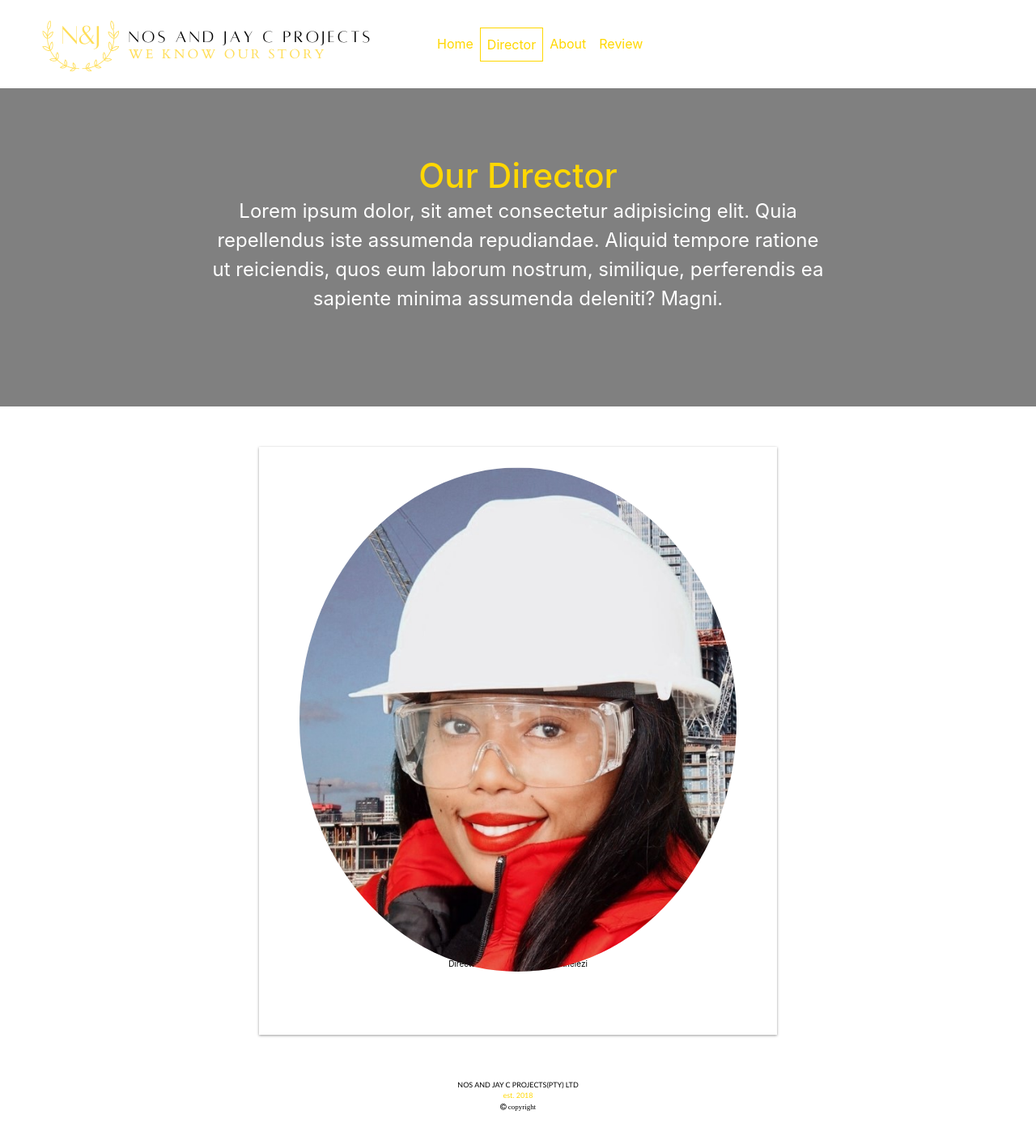
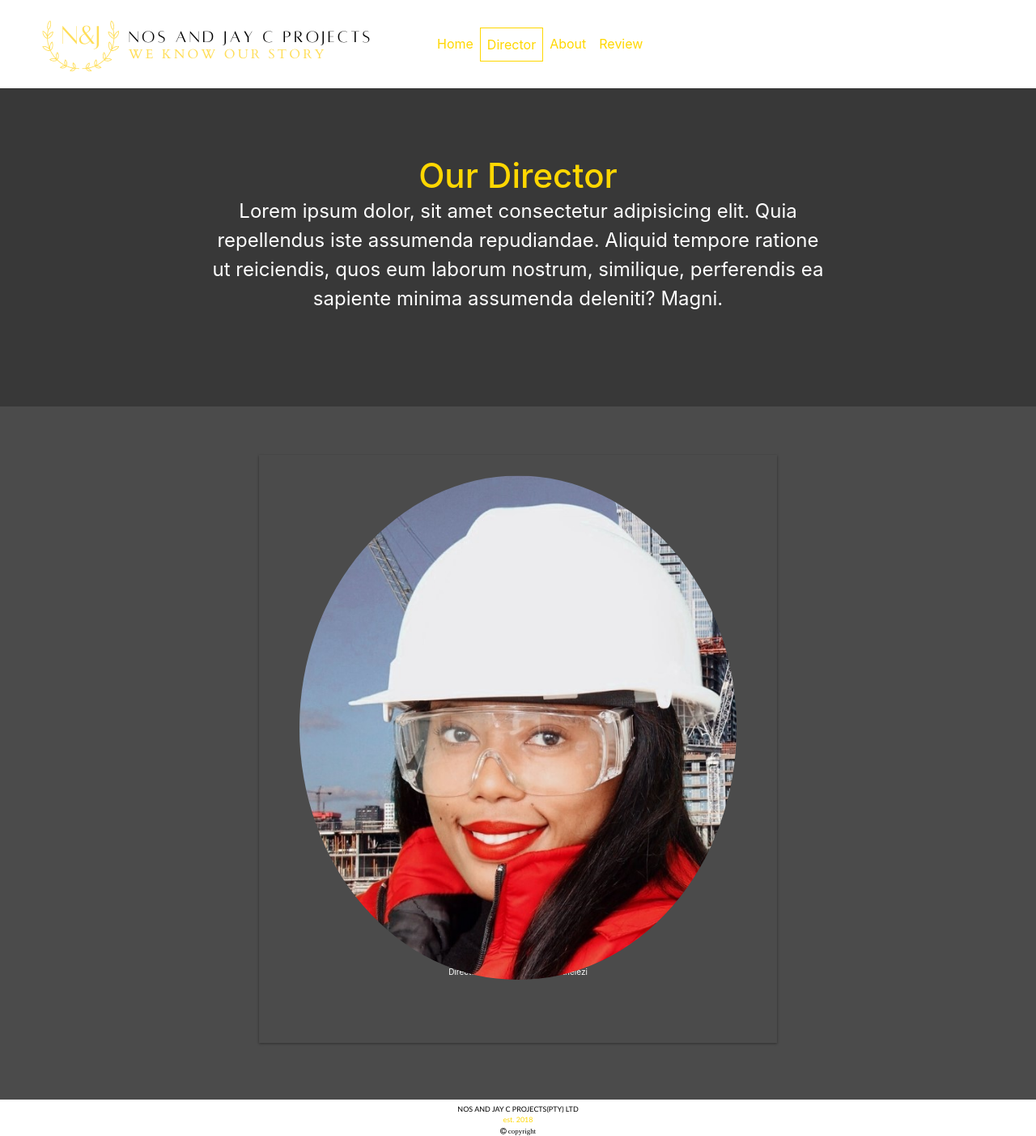
Before and after one commit to Piengo/Responsive-Business-Website, a PHP site: page /director.html in a window 1280 px wide. Shown: the whole page at 81% size. Before the commit the page ends 1372 px from the top, so only its background shows below. Run offline with PHP 8.4, Linux system fonts and the light colour scheme; some libraries are stand-ins or nearby versions.

Commit message:
base layout

```diff
--- a/about.html
+++ b/about.html
@@ -11,7 +11,7 @@
         <script src="https://cdnjs.cloudflare.com/ajax/libs/popper.js/1.12.9/umd/popper.min.js" integrity="sha384-ApNbgh9B+Y1QKtv3Rn7W3mgPxhU9K/ScQsAP7hUibX39j7fakFPskvXusvfa0b4Q" crossorigin="anonymous"></script>
         <script src="https://maxcdn.bootstrapcdn.com/bootstrap/4.0.0/js/bootstrap.min.js" integrity="sha384-JZR6Spejh4U02d8jOt6vLEHfe/JQGiRRSQQxSfFWpi1MquVdAyjUar5+76PVCmYl" crossorigin="anonymous"></script>
     </head>
-    <body>
+    <body class="body">
         <nav id="nav" class="navbar navbar-expand-md navbar-light">
             <a id="a-logo" class="navbar-brand" href="#">
                 <img id="logo" src="images/Feminine minimalist logo template with branch for home decoration (3).png" alt="logo" >
@@ -69,7 +69,7 @@
               <span class="est">est. 2018</span> <br>
               <i class="fa fa-copyright" aria-hidden="true"> copyright</i>
           </p>
-      </div>
+        </div>
 
     </body>
 </html>
--- a/director.html
+++ b/director.html
@@ -11,7 +11,7 @@
         <script src="https://cdnjs.cloudflare.com/ajax/libs/popper.js/1.12.9/umd/popper.min.js" integrity="sha384-ApNbgh9B+Y1QKtv3Rn7W3mgPxhU9K/ScQsAP7hUibX39j7fakFPskvXusvfa0b4Q" crossorigin="anonymous"></script>
         <script src="https://maxcdn.bootstrapcdn.com/bootstrap/4.0.0/js/bootstrap.min.js" integrity="sha384-JZR6Spejh4U02d8jOt6vLEHfe/JQGiRRSQQxSfFWpi1MquVdAyjUar5+76PVCmYl" crossorigin="anonymous"></script>
     </head>
-    <body>
+    <body class="body">
         <nav id="nav" class="navbar navbar-expand-md navbar-light">
             <a id="a-logo" class="navbar-brand" href="#">
                 <img id="logo" src="images/Feminine minimalist logo template with branch for home decoration (3).png" alt="logo" >
@@ -36,9 +36,11 @@
             </div>
         </div>
 
-        <div class="dr-image">
-            <img src="images/PHOTO-2021-02-01-09-43-19.jpg" alt="picture">
-            <p>Director and CEO: Nolwazi Buthelezi</p>
+        <div class="mes-div-dr">
+            <div class="dr-image">
+                <img src="images/PHOTO-2021-02-01-09-43-19.jpg" alt="picture">
+                <p>Director and CEO: Nolwazi Buthelezi</p>
+            </div>
         </div>
 
         <div class="footer">
--- a/index.html
+++ b/index.html
@@ -111,6 +111,7 @@
                 </a>
             </div>
 
+            <div class="mes-div">
                 <div class="boxed-items">
                     <h3>Get in touch</h3>
                     <p>
@@ -118,6 +119,7 @@
                         Lorem ipsum dolor sit, amet <br>
                         Lorem ipsum dolor
                     </p>
+                </div>
             </div>
         </div>
 
--- a/review.html
+++ b/review.html
@@ -11,7 +11,7 @@
         <script src="https://cdnjs.cloudflare.com/ajax/libs/popper.js/1.12.9/umd/popper.min.js" integrity="sha384-ApNbgh9B+Y1QKtv3Rn7W3mgPxhU9K/ScQsAP7hUibX39j7fakFPskvXusvfa0b4Q" crossorigin="anonymous"></script>
         <script src="https://maxcdn.bootstrapcdn.com/bootstrap/4.0.0/js/bootstrap.min.js" integrity="sha384-JZR6Spejh4U02d8jOt6vLEHfe/JQGiRRSQQxSfFWpi1MquVdAyjUar5+76PVCmYl" crossorigin="anonymous"></script>
     </head>
-    <body>
+    <body class="body">
         <nav id="nav" class="navbar navbar-expand-md navbar-light">
             <a id="a-logo" class="navbar-brand" href="#">
                 <img id="logo" src="images/Feminine minimalist logo template with branch for home decoration (3).png" alt="logo" >
@@ -47,6 +47,7 @@
             </p>
           </div>
 
+          <div class="mes-div">
             <div class="boxed-items">
               <h3>...</h3>
               <p>
@@ -54,6 +55,7 @@
                   Lorem ipsum dolor sit, amet <br>
                   Lorem ipsum dolor
               </p>
+            </div>
           </div>
         </div>
 
--- a/styles.css
+++ b/styles.css
@@ -326,7 +326,6 @@
     margin-bottom: 30px;
     border: 1px solid white;
     border-radius: 10px;
-    /* box-shadow: 0 1px 3px rgb(0 0 0 / 40%); */
     transition: all .2s ease-in-out;
     width: 80%;
     max-width: 400px;
@@ -339,9 +338,18 @@
 
 
 .mes-div {
-    background-color: whitesmoke;
+    background-color: #4b4b4b;
     text-align: center;
     margin: auto;
+    width: 100%;
+}
+
+.mes-div-dr {
+    background-color: #4b4b4b;
+    text-align: center;
+    margin: auto;
+    padding-top: 10px;
+    padding-bottom: 20px;
     width: 100%;
 }
 
@@ -349,7 +357,6 @@
     position: relative;
     background-color: white;
     color: black;
-    /* border-top: 1px solid gold; */
     text-align: center;
     font-family: 'Trebuchet MS', 'Lucida Sans Unicode', 'Lucida Grande', 'Lucida Sans', Arial, sans-serif;
     width: 100%;
@@ -515,7 +522,6 @@
 
   #dr-header {
     height: 200px;
-    background-color: gray;
   }
 
   #dr-header h3 {
@@ -544,7 +550,7 @@
   }
 
   .dr-image p {
-    color: black;
+    color: white;
     font-size: 10px;
     margin-left: auto;
     margin-right: auto;
```
Lines whose indentation alone changed are shown as unchanged.
